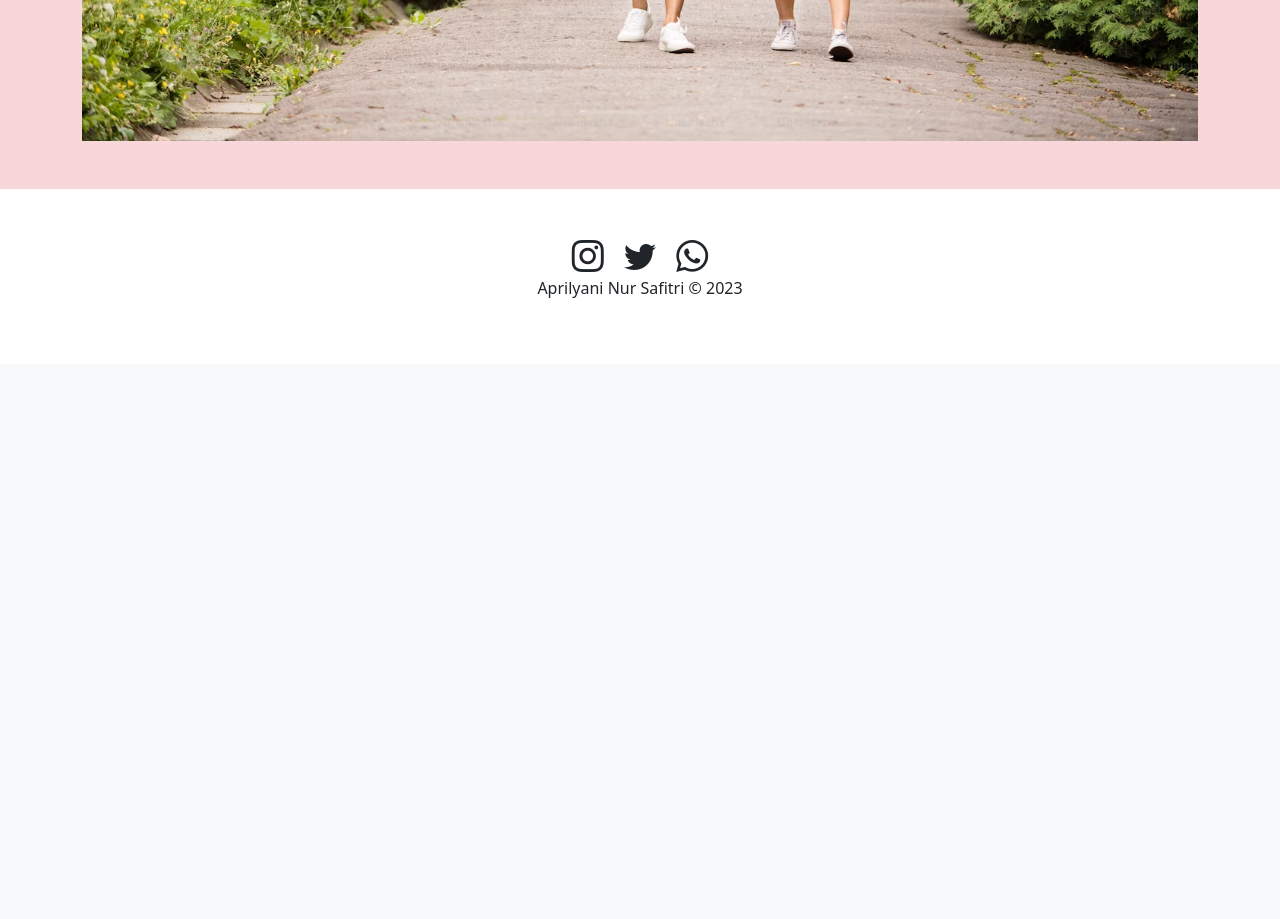
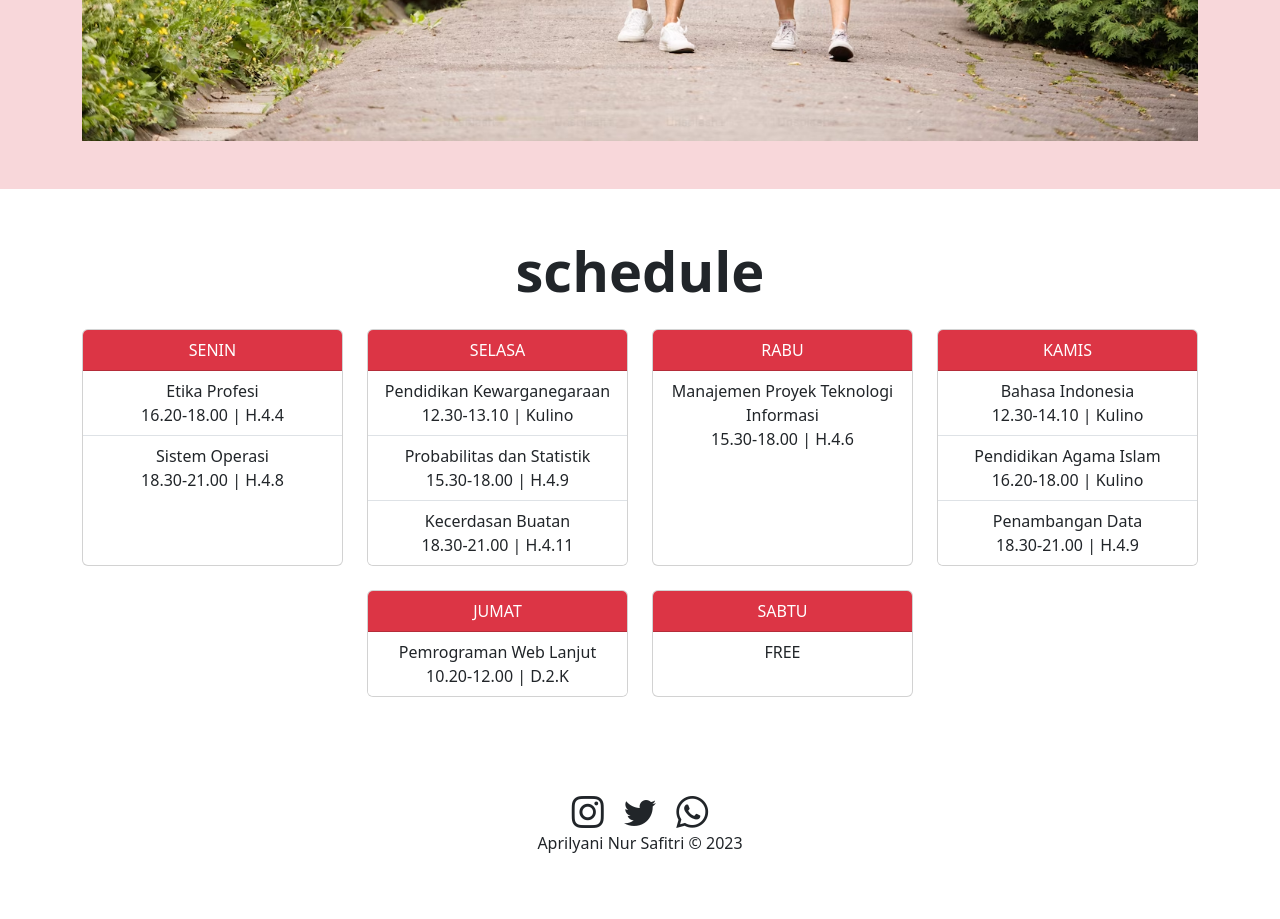
Before and after one commit to kartyax/dailyjournal, a PHP site: page / in a window 1280 px wide. Shown: the part 2277-3196 px from the top of the page. Before the commit the page ends 2575 px from the top, so only its background shows below. Run offline with PHP 8.4, Linux system fonts and the light colour scheme; data comes from the database, SQL or seed files in the repository.

Commit message:
add file

```diff
--- a/index.php
+++ b/index.php
@@ -188,6 +188,86 @@ include "koneksi.php"
       </div>
     </section>
     <!-- GALLERY END -->
+     <section id="schedule" class="text-center p-5">
+    <div class="container">
+      <h1 class="fw-bold display-4 pb-3">schedule</h1>
+      <div class="row row-cols-1 row-cols-md-4 g-4 justify-content-center">
+        <div class="col">
+          <div class="card h-100">
+            <div class="card-header bg-danger text-white">SENIN</div>
+            <ul class="list-group list-group-flush">
+              <li class="list-group-item">
+                Etika Profesi<br>16.20-18.00 | H.4.4
+              </li>
+              <li class="list-group-item">
+                Sistem Operasi<br>18.30-21.00 | H.4.8
+              </li>
+            </ul>
+          </div>
+        </div>
+        <div class="col">
+          <div class="card h-100">
+            <div class="card-header bg-danger text-white">SELASA</div>
+            <ul class="list-group list-group-flush">
+              <li class="list-group-item">
+                Pendidikan Kewarganegaraan<br>12.30-13.10 | Kulino
+              </li>
+              <li class="list-group-item">
+                Probabilitas dan Statistik<br>15.30-18.00 | H.4.9
+              </li>
+              <li class="list-group-item">
+                Kecerdasan Buatan<br>18.30-21.00 | H.4.11
+              </li>
+            </ul>
+          </div>
+        </div>
+        <div class="col">
+          <div class="card h-100">
+            <div class="card-header bg-danger text-white">RABU</div>
+            <ul class="list-group list-group-flush">
+              <li class="list-group-item">
+                Manajemen Proyek Teknologi Informasi<br>15.30-18.00 | H.4.6
+              </li>
+            </ul>
+          </div>
+        </div>
+        <div class="col">
+          <div class="card h-100">
+            <div class="card-header bg-danger text-white">KAMIS</div>
+            <ul class="list-group list-group-flush">
+              <li class="list-group-item">
+                Bahasa Indonesia<br>12.30-14.10 | Kulino
+              </li>
+              <li class="list-group-item">
+                Pendidikan Agama Islam<br>16.20-18.00 | Kulino
+              </li>
+              <li class="list-group-item">
+                Penambangan Data<br>18.30-21.00 | H.4.9
+              </li>
+            </ul>
+          </div>
+        </div>
+        <div class="col">
+          <div class="card h-100">
+            <div class="card-header bg-danger text-white">JUMAT</div>
+            <ul class="list-group list-group-flush">
+              <li class="list-group-item">
+                Pemrograman Web Lanjut<br>10.20-12.00 | D.2.K
+              </li>
+            </ul>
+          </div>
+        </div>
+        <div class="col">
+          <div class="card h-100">
+            <div class="card-header bg-danger text-white">SABTU</div>
+            <ul class="list-group list-group-flush">
+              <li class="list-group-item">FREE</li>
+            </ul>
+          </div>
+        </div>
+      </div>
+    </div>
+  </section>
     <!-- FOOTER START -->
     <footer class="text-center p-5">
       <div>
```
